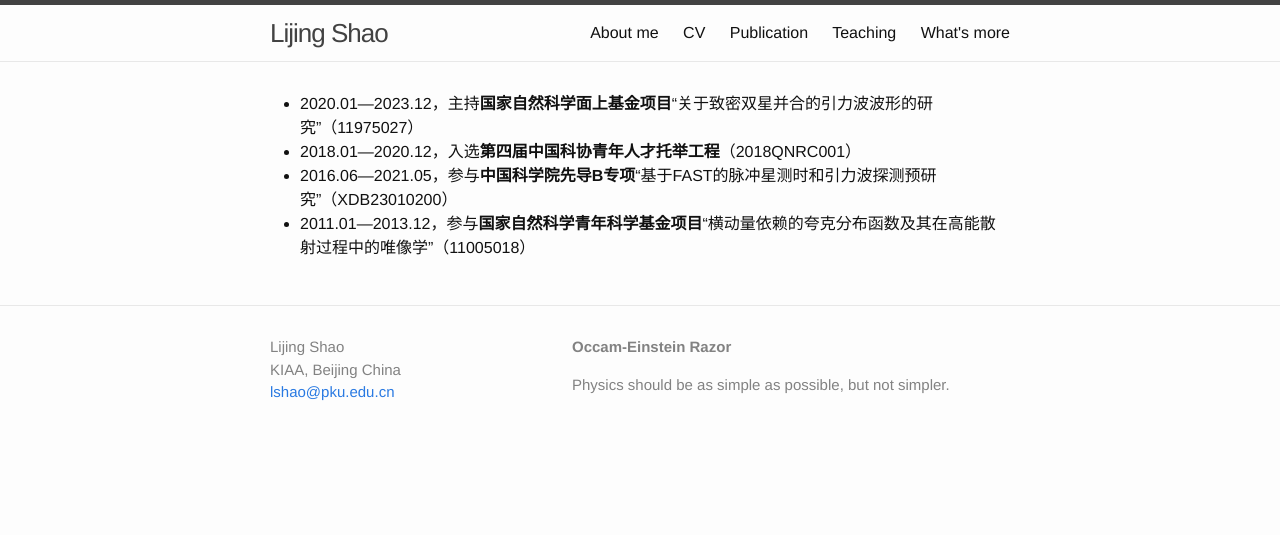
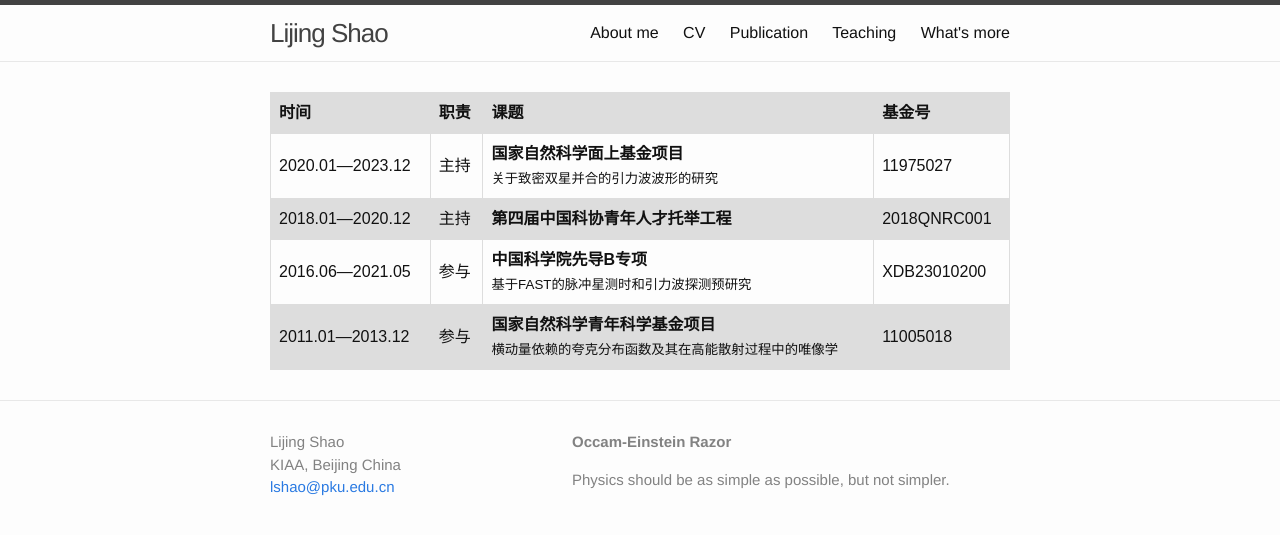
Before and after one commit to Friendshao/Friendshao.github.io, a Jekyll site: the page built from docs/funds.md, in a window 1280 px wide. Shown: the top 535 px of the page. Built offline with Jekyll 4.4.1, drawn with Linux system fonts in a browser that asks for light colours.

Commit message:
change style of funds

```diff
--- a/docs/funds.md
+++ b/docs/funds.md
@@ -2,7 +2,26 @@
 layout: default
 ---
 
-- 2020.01—2023.12，主持**国家自然科学面上基金项目**“关于致密双星并合的引力波波形的研究”（11975027）
-- 2018.01—2020.12，入选**第四届中国科协青年人才托举工程**（2018QNRC001）
-- 2016.06—2021.05，参与**中国科学院先导B专项**“基于FAST的脉冲星测时和引力波探测预研究”（XDB23010200）
-- 2011.01—2013.12，参与**国家自然科学青年科学基金项目**“横动量依赖的夸克分布函数及其在高能散射过程中的唯像学”（11005018）
+<style>
+table {
+  font-family: arial, sans-serif;
+  border-collapse: collapse;
+  width: 100%;
+}
+
+td, th {
+  border: 1px solid #dddddd;
+  text-align: left;
+  padding: 8px;
+}
+
+tr:nth-child(odd) {
+  background-color: #dddddd;
+}
+</style>
+
+| **时间** | **职责** | **课题** | **基金号** |
+| 2020.01—2023.12 | 主持 | **国家自然科学面上基金项目** <br> <small> 关于致密双星并合的引力波波形的研究  </small> | 11975027 |
+| 2018.01—2020.12 | 主持 | **第四届中国科协青年人才托举工程** | 2018QNRC001 |
+| 2016.06—2021.05 | 参与 | **中国科学院先导B专项** <br> <small> 基于FAST的脉冲星测时和引力波探测预研究 </small> | XDB23010200 |
+| 2011.01—2013.12 | 参与 | **国家自然科学青年科学基金项目** <br> <small> 横动量依赖的夸克分布函数及其在高能散射过程中的唯像学 </small> | 11005018 |
```
